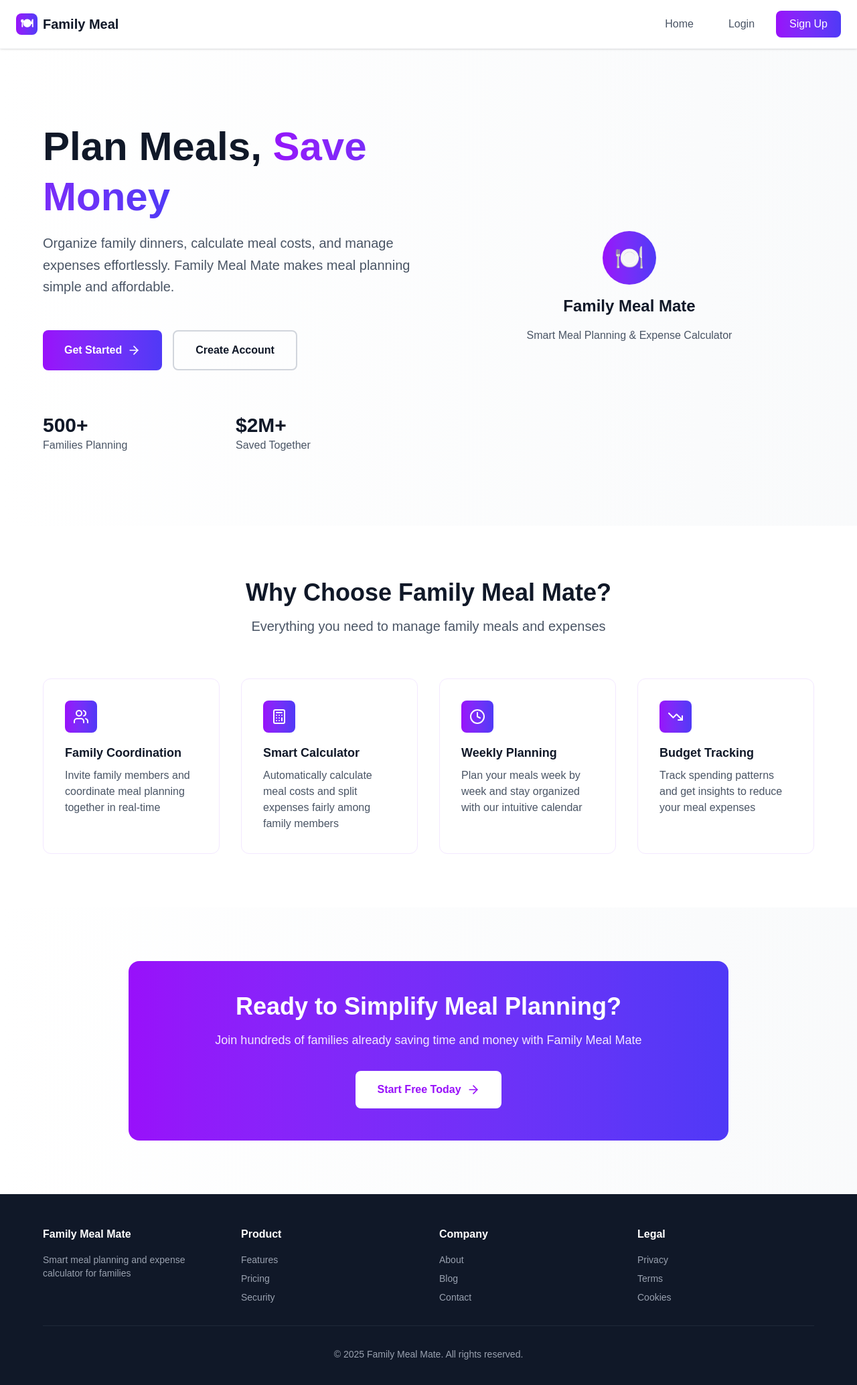
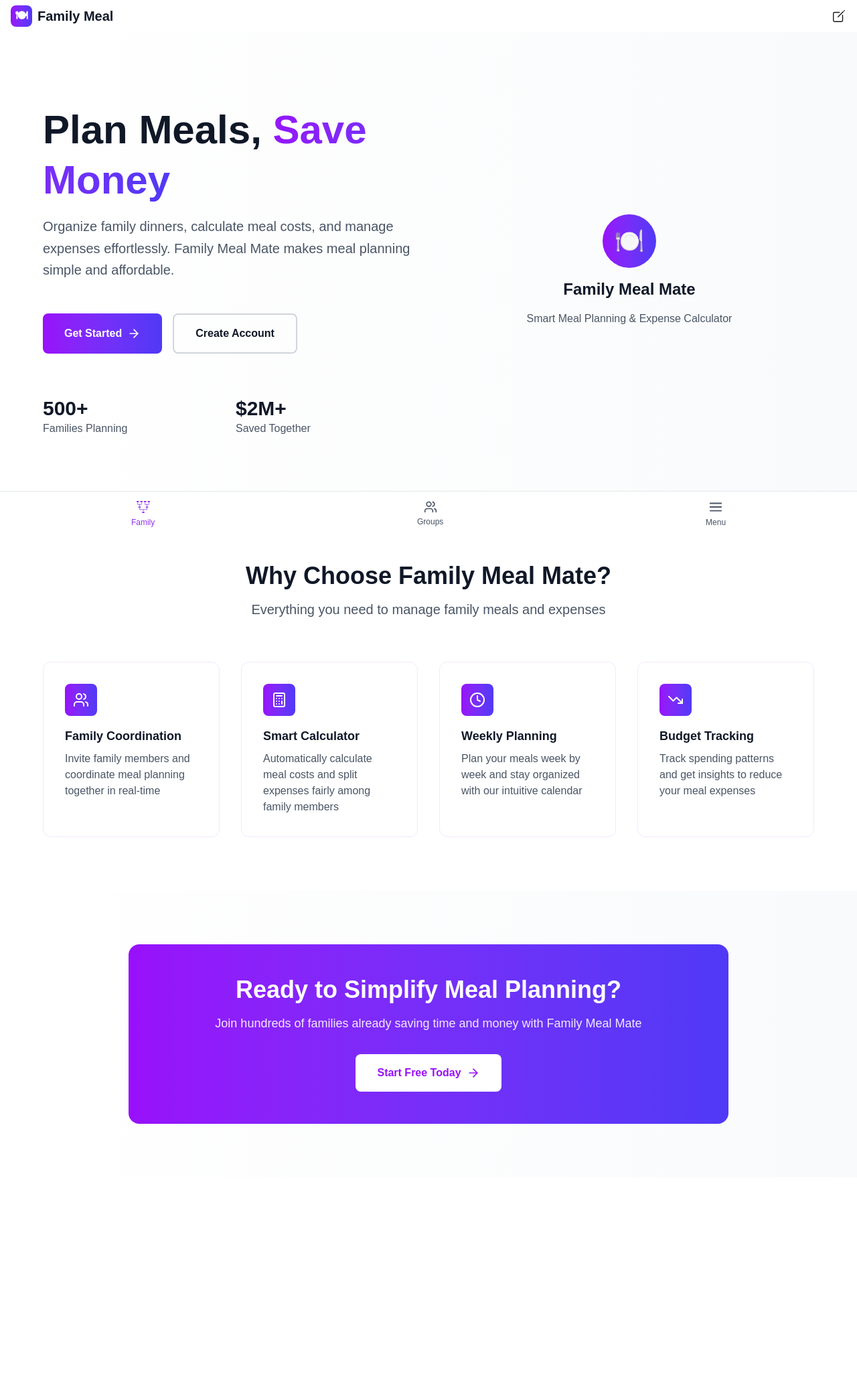
Before and after one commit to toufiqulislamtanmoy/meal-mate-frontend, a Next.js app: page / in a window 1280 px wide. Shown: the top 2068 px of the page at 67% size. After the commit the page ends 1758 px from the top, so only its background shows below. Built offline with nearby package versions, Linux system fonts and the light colour scheme; no server answers.

Commit message:
home page layout updated

```diff
--- a/package.json
+++ b/package.json
@@ -20,6 +20,7 @@
     "react": "19.2.0",
     "react-dom": "19.2.0",
     "react-hook-form": "^7.65.0",
+    "react-icons": "^5.5.0",
     "zod": "^4.1.12"
   },
   "devDependencies": {
--- a/src/app/(main)/layout.tsx
+++ b/src/app/(main)/layout.tsx
@@ -2,6 +2,7 @@ import type React from "react"
 import Navbar from "@/components/Navigation/Navbar"
 
 import type { Metadata } from "next"
+import BottomNavigation from "@/components/Navigation/BottomNavigation"
 
 export const metadata: Metadata = {
   title: "Family Meal Mate",
@@ -18,6 +19,7 @@ export default function RootLayout({
       <body className="bg-white text-gray-900 min-h-screen">
         <Navbar />
         <main>{children}</main>
+        <BottomNavigation/>
       </body>
     </html>
   )
--- a/src/app/(main)/page.tsx
+++ b/src/app/(main)/page.tsx
@@ -1,7 +1,13 @@
-"use client"
+"use client";
 
-import { ArrowRight, Users, Calculator, Clock, TrendingDown } from "lucide-react"
-import Link from "next/link"
+import {
+  ArrowRight,
+  Users,
+  Calculator,
+  Clock,
+  TrendingDown,
+} from "lucide-react";
+import Link from "next/link";
 
 export default function Home() {
   return (
@@ -21,8 +27,9 @@ export default function Home() {
                   </span>
                 </h1>
                 <p className="text-xl text-gray-600 leading-relaxed">
-                  Organize family dinners, calculate meal costs, and manage expenses effortlessly. Family Meal Mate
-                  makes meal planning simple and affordable.
+                  Organize family dinners, calculate meal costs, and manage
+                  expenses effortlessly. Family Meal Mate makes meal planning
+                  simple and affordable.
                 </p>
               </div>
 
@@ -63,8 +70,12 @@ export default function Home() {
                   <div className="inline-flex items-center justify-center w-20 h-20 bg-linear-to-r from-purple-600 to-indigo-600 rounded-full">
                     <span className="text-4xl">🍽️</span>
                   </div>
-                  <h3 className="text-2xl font-bold text-gray-900">Family Meal Mate</h3>
-                  <p className="text-gray-600">Smart Meal Planning & Expense Calculator</p>
+                  <h3 className="text-2xl font-bold text-gray-900">
+                    Family Meal Mate
+                  </h3>
+                  <p className="text-gray-600">
+                    Smart Meal Planning & Expense Calculator
+                  </p>
                 </div>
               </div>
             </div>
@@ -76,8 +87,12 @@ export default function Home() {
       <section className="py-20 px-4 sm:px-6 lg:px-8 bg-white">
         <div className="max-w-6xl mx-auto">
           <div className="text-center mb-16">
-            <h2 className="text-4xl font-bold text-gray-900 mb-4">Why Choose Family Meal Mate?</h2>
-            <p className="text-xl text-gray-600">Everything you need to manage family meals and expenses</p>
+            <h2 className="text-4xl font-bold text-gray-900 mb-4">
+              Why Choose Family Meal Mate?
+            </h2>
+            <p className="text-xl text-gray-600">
+              Everything you need to manage family meals and expenses
+            </p>
           </div>
 
           <div className="grid grid-cols-1 md:grid-cols-2 lg:grid-cols-4 gap-8">
@@ -86,8 +101,13 @@ export default function Home() {
               <div className="inline-flex items-center justify-center w-12 h-12 bg-linear-to-r from-purple-600 to-indigo-600 rounded-lg mb-4">
                 <Users size={24} className="text-white" />
               </div>
-              <h3 className="text-lg font-semibold text-gray-900 mb-2">Family Coordination</h3>
-              <p className="text-gray-600">Invite family members and coordinate meal planning together in real-time</p>
+              <h3 className="text-lg font-semibold text-gray-900 mb-2">
+                Family Coordination
+              </h3>
+              <p className="text-gray-600">
+                Invite family members and coordinate meal planning together in
+                real-time
+              </p>
             </div>
 
             {/* Feature 2 */}
@@ -95,9 +115,12 @@ export default function Home() {
               <div className="inline-flex items-center justify-center w-12 h-12 bg-linear-to-r from-purple-600 to-indigo-600 rounded-lg mb-4">
                 <Calculator size={24} className="text-white" />
               </div>
-              <h3 className="text-lg font-semibold text-gray-900 mb-2">Smart Calculator</h3>
+              <h3 className="text-lg font-semibold text-gray-900 mb-2">
+                Smart Calculator
+              </h3>
               <p className="text-gray-600">
-                Automatically calculate meal costs and split expenses fairly among family members
+                Automatically calculate meal costs and split expenses fairly
+                among family members
               </p>
             </div>
 
@@ -106,9 +129,12 @@ export default function Home() {
               <div className="inline-flex items-center justify-center w-12 h-12 bg-linear-to-r from-purple-600 to-indigo-600 rounded-lg mb-4">
                 <Clock size={24} className="text-white" />
               </div>
-              <h3 className="text-lg font-semibold text-gray-900 mb-2">Weekly Planning</h3>
+              <h3 className="text-lg font-semibold text-gray-900 mb-2">
+                Weekly Planning
+              </h3>
               <p className="text-gray-600">
-                Plan your meals week by week and stay organized with our intuitive calendar
+                Plan your meals week by week and stay organized with our
+                intuitive calendar
               </p>
             </div>
 
@@ -117,8 +143,13 @@ export default function Home() {
               <div className="inline-flex items-center justify-center w-12 h-12 bg-linear-to-r from-purple-600 to-indigo-600 rounded-lg mb-4">
                 <TrendingDown size={24} className="text-white" />
               </div>
-              <h3 className="text-lg font-semibold text-gray-900 mb-2">Budget Tracking</h3>
-              <p className="text-gray-600">Track spending patterns and get insights to reduce your meal expenses</p>
+              <h3 className="text-lg font-semibold text-gray-900 mb-2">
+                Budget Tracking
+              </h3>
+              <p className="text-gray-600">
+                Track spending patterns and get insights to reduce your meal
+                expenses
+              </p>
             </div>
           </div>
         </div>
@@ -128,9 +159,12 @@ export default function Home() {
       <section className="py-20 px-4 sm:px-6 lg:px-8">
         <div className="max-w-4xl mx-auto">
           <div className="bg-linear-to-r from-purple-600 to-indigo-600 rounded-2xl p-12 text-center text-white">
-            <h2 className="text-4xl font-bold mb-4">Ready to Simplify Meal Planning?</h2>
+            <h2 className="text-4xl font-bold mb-4">
+              Ready to Simplify Meal Planning?
+            </h2>
             <p className="text-lg text-purple-100 mb-8">
-              Join hundreds of families already saving time and money with Family Meal Mate
+              Join hundreds of families already saving time and money with
+              Family Meal Mate
             </p>
             <Link
               href="/register"
@@ -142,81 +176,6 @@ export default function Home() {
           </div>
         </div>
       </section>
-
-      {/* Footer */}
-      <footer className="bg-gray-900 text-gray-400 py-12 px-4 sm:px-6 lg:px-8">
-        <div className="max-w-6xl mx-auto">
-          <div className="grid grid-cols-1 md:grid-cols-4 gap-8 mb-8">
-            <div>
-              <h3 className="text-white font-semibold mb-4">Family Meal Mate</h3>
-              <p className="text-sm">Smart meal planning and expense calculator for families</p>
-            </div>
-            <div>
-              <h4 className="text-white font-semibold mb-4">Product</h4>
-              <ul className="space-y-2 text-sm">
-                <li>
-                  <a href="#" className="hover:text-white transition">
-                    Features
-                  </a>
-                </li>
-                <li>
-                  <a href="#" className="hover:text-white transition">
-                    Pricing
-                  </a>
-                </li>
-                <li>
-                  <a href="#" className="hover:text-white transition">
-                    Security
-                  </a>
-                </li>
-              </ul>
-            </div>
-            <div>
-              <h4 className="text-white font-semibold mb-4">Company</h4>
-              <ul className="space-y-2 text-sm">
-                <li>
-                  <a href="#" className="hover:text-white transition">
-                    About
-                  </a>
-                </li>
-                <li>
-                  <a href="#" className="hover:text-white transition">
-                    Blog
-                  </a>
-                </li>
-                <li>
-                  <a href="#" className="hover:text-white transition">
-                    Contact
-                  </a>
-                </li>
-              </ul>
-            </div>
-            <div>
-              <h4 className="text-white font-semibold mb-4">Legal</h4>
-              <ul className="space-y-2 text-sm">
-                <li>
-                  <a href="#" className="hover:text-white transition">
-                    Privacy
-                  </a>
-                </li>
-                <li>
-                  <a href="#" className="hover:text-white transition">
-                    Terms
-                  </a>
-                </li>
-                <li>
-                  <a href="#" className="hover:text-white transition">
-                    Cookies
-                  </a>
-                </li>
-              </ul>
-            </div>
-          </div>
-          <div className="border-t border-gray-800 pt-8 text-center text-sm">
-            <p>&copy; 2025 Family Meal Mate. All rights reserved.</p>
-          </div>
-        </div>
-      </footer>
     </div>
-  )
+  );
 }
--- a/src/app/globals.css
+++ b/src/app/globals.css
@@ -3,12 +3,12 @@
 :root {
   --background: #ffffff;
   --foreground: #171717;
-  --primary:#0070f3;
+  --primary:#9333ea;
   --primary-content:#ffffff;
-  --primary-focus:#0000ff;
-  --secondary:#9f7aea;
+  --primary-focus:#7c3aed;
+  --secondary:#4f46e5;
   --secondary-content:#ffffff;
-  --secondary-focus:#6366f1;
+  --secondary-focus:#4338ca;
   --accent:#ef4444;
   --accent-content:#ffffff;
   --accent-focus:#b91c1c;
--- /dev/null
+++ b/src/components/Navigation/BottomNavigation.tsx
@@ -0,0 +1,50 @@
+"use client";
+import { Settings, Users } from "lucide-react";
+import Link from "next/link";
+import { usePathname } from "next/navigation";
+import { CgMenu } from "react-icons/cg";
+import { GiFamilyTree } from "react-icons/gi";
+
+const BottomNavigation = () => {
+  const pathName = usePathname();
+  return (
+    <div>
+      {/* Bottom Navigation */}
+      <div className="fixed bottom-0 left-0 right-0 z-50 bg-white border-t border-gray-200">
+        <div className="flex items-center justify-around py-3">
+          <Link
+            href="/"
+            className={`flex flex-col items-center ${
+              pathName === "/" ? "text-primary" : "text-gray-600"
+            }`}
+          >
+            <GiFamilyTree size={22} />
+            <span className="text-xs mt-1">Family</span>
+          </Link>
+
+          <Link
+            href="/groups"
+            className={`flex flex-col items-center ${
+              pathName === "/groups" ? "text-primary" : "text-gray-600"
+            }`}
+          >
+            <Users size={20} />
+            <span className="text-xs mt-1">Groups</span>
+          </Link>
+
+          <Link
+            href="/profile"
+            className={`flex flex-col items-center ${
+              pathName === "/profile" ? "text-primary" : "text-gray-600"
+            }`}
+          >
+            <CgMenu size={22} />
+            <span className="text-xs mt-1">Menu</span>
+          </Link>
+        </div>
+      </div>
+    </div>
+  );
+};
+
+export default BottomNavigation;
--- a/src/components/Navigation/Navbar.tsx
+++ b/src/components/Navigation/Navbar.tsx
@@ -1,122 +1,23 @@
-"use client"
+import Link from "next/link";
+import { IoCreateOutline } from "react-icons/io5";
 
-import { signOut, useSession } from "next-auth/react"
-import Image from "next/image"
-import Link from "next/link"
-import { Menu, X } from "lucide-react"
-import { useState } from "react"
-
-export default function Navbar() {
-  const { data: session } = useSession()
-  const [isOpen, setIsOpen] = useState(false)
-
+const Navbar = () => {
   return (
-    <nav className="sticky top-0 z-50 bg-white border-b border-gray-100 shadow-sm">
-      <div className="container mx-auto flex items-center justify-between px-6 py-4">
-        {/* Logo */}
+    <nav className="max-h-20 container flex items-center justify-between px-4 py-2">
       <Link href="/" className="flex items-center gap-2 group">
         <div className="w-8 h-8 bg-linear-to-r from-purple-600 to-indigo-600 rounded-lg flex items-center justify-center">
           <span className="text-white font-bold text-lg">🍽</span>
         </div>
-          <span className="text-xl font-bold text-gray-900 group-hover:text-purple-600 transition">Family Meal</span>
+        <span className="text-xl font-bold text-gray-900 group-hover:text-purple-600 transition">
+          Family Meal
+        </span>
       </Link>
 
-        {/* Desktop Navigation */}
-        <div className="hidden md:flex items-center gap-8">
-          <Link href="/" className="text-gray-600 hover:text-purple-600 font-medium transition">
-            Home
-          </Link>
+      <button className="cursor-pointer">
+        <IoCreateOutline size={22} />
+      </button>
+    </nav>
+  );
+};
 
-          {/* Auth Section */}
-          {session?.user ? (
-            <div className="flex items-center gap-4">
-              <div className="flex items-center gap-3 px-4 py-2 rounded-full bg-gray-50 border border-gray-200">
-                <Image
-                  src={session?.user?.image || "/images/avatar.png"}
-                  alt="profile"
-                  width={32}
-                  height={32}
-                  className="rounded-full"
-                />
-                <span className="text-sm font-medium text-gray-700">{session?.user?.name}</span>
-              </div>
-              <button
-                onClick={() => signOut()}
-                className="px-5 py-2 text-gray-600 hover:text-gray-900 font-medium transition border border-gray-200 rounded-lg hover:bg-gray-50"
-              >
-                Logout
-              </button>
-            </div>
-          ) : (
-            <div className="flex items-center gap-3">
-              <Link href="/login" className="px-5 py-2 text-gray-600 hover:text-purple-600 font-medium transition">
-                Login
-              </Link>
-              <Link
-                href="/register"
-                className="px-5 py-2 bg-linear-to-r from-purple-600 to-indigo-600 text-white font-medium rounded-lg hover:shadow-lg transition"
-              >
-                Sign Up
-              </Link>
-            </div>
-          )}
-        </div>
-
-        {/* Mobile Menu Button */}
-        <button
-          onClick={() => setIsOpen(!isOpen)}
-          className="md:hidden text-gray-900 hover:text-emerald-600 transition"
-        >
-          {isOpen ? <X size={24} /> : <Menu size={24} />}
-        </button>
-      </div>
-
-      {/* Mobile Navigation */}
-      {isOpen && (
-        <div className="md:hidden border-t border-gray-100 bg-gray-50">
-          <div className="container mx-auto px-6 py-4 flex flex-col gap-4">
-            <Link href="/" className="text-gray-600 hover:text-emerald-600 font-medium transition">
-              Home
-            </Link>
-
-            {session?.user ? (
-              <>
-                <div className="flex items-center gap-3 px-4 py-2 rounded-lg bg-white border border-gray-200">
-                  <Image
-                    src={session?.user?.image || "/images/avatar.png"}
-                    alt="profile"
-                    width={32}
-                    height={32}
-                    className="rounded-full"
-                  />
-                  <span className="text-sm font-medium text-gray-700">{session?.user?.name}</span>
-                </div>
-                <button
-                  onClick={() => signOut()}
-                  className="px-5 py-2 text-gray-600 hover:text-gray-900 font-medium transition border border-gray-200 rounded-lg hover:bg-white"
-                >
-                  Logout
-                </button>
-              </>
-            ) : (
-              <>
-                <Link
-                  href="/login"
-                  className="px-5 py-2 text-gray-600 hover:text-gray-900 font-medium transition text-center"
-                >
-                  Login
-                </Link>
-                <Link
-                  href="/register"
-                  className="px-5 py-2 bg-linear-to-r from-emerald-500 to-teal-600 text-white font-medium rounded-lg hover:shadow-lg transition text-center"
-                >
-                  Sign Up
-                </Link>
-              </>
-            )}
-          </div>
-        </div>
-      )}
-    </nav>
-  )
-}
+export default Navbar;
```
Also changed, not shown: 1 other file (tests, documents, lock files or other folders). Lines whose indentation alone changed are shown as unchanged.
